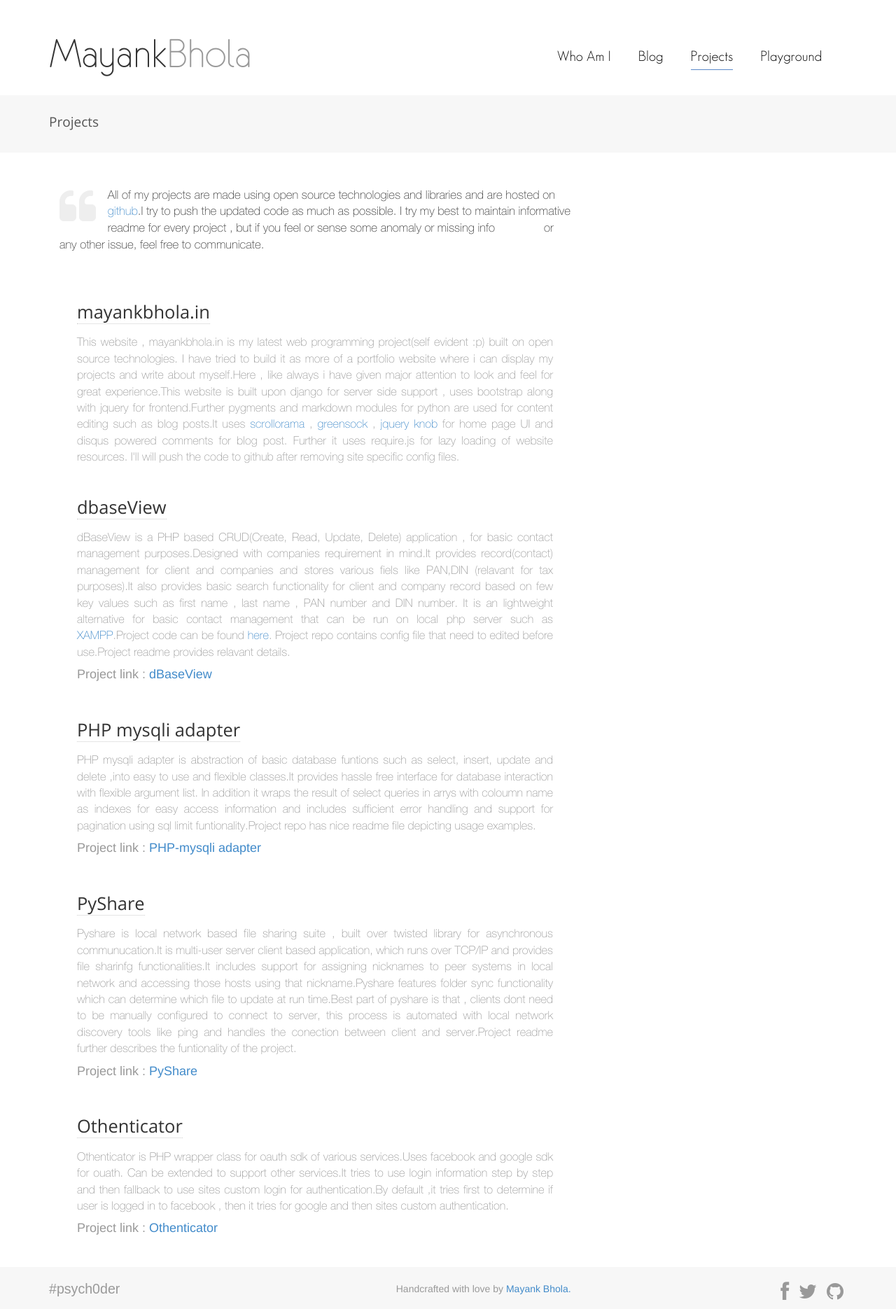
After one commit to psych0der/mayankbhola, a Django app: page /projects/ in a window 1280 px wide. The commit adds this page. Shown: the whole page at 70% size. Run offline with Django 3.2, Linux system fonts and the light colour scheme; parts of the project's set-up code (start-up, migrations or seed data) failed here and were passed over; some libraries are stand-ins or nearby versions.

Commit message:
project page projects updation in progress , checkpoint commit

```diff
--- a/blogengine/views.py
+++ b/blogengine/views.py
@@ -12,6 +12,10 @@ from django.views.generic.dates import YearArchiveView ,MonthArchiveView
 
 def aboutMe(request):
       return render_to_response('about.html', { 'type':'about'})
+
+
+def projects(request):
+      return render_to_response('projects.html', { 'type':'project'})
 
 
 
--- a/mayankbhola/urls.py
+++ b/mayankbhola/urls.py
@@ -18,14 +18,19 @@ urlpatterns = patterns('',
 
     #url(r'^blog/archive/(?P<year>[\d]+)/(?P<month>[\d]+)/$', 'blogengine.views.date_archive', name="blog-date-archive"),
 
-     url(r'^blog/archive/(?P<year>\d{4})/(?P<month>\d+)/$',
-        PostMonthArchiveView.as_view(month_format='%m'),
-        name="archive_month_numeric"),
+
 
     url(r'^about/$', 'blogengine.views.aboutMe'),
+    url(r'^projects/$', 'blogengine.views.projects'),
+
+
     url(r'^blog/archive/(?P<year>\d{4})/(?P<month>[-\w]+)/$',
         PostMonthArchiveView.as_view(),
         name="archive_month"),
+
+    url(r'^blog/archive/(?P<year>\d{4})/(?P<month>\d+)/$',
+        PostMonthArchiveView.as_view(month_format='%m'),
+        name="archive_month_numeric"),
 
     url(r'^blog/category/(?P<categorySlug>[-\w]+)/(?P<selected_page>\d+)/?$', 'blogengine.views.getCategory'),
     url(r'^blog/category/(?P<categorySlug>[-\w]+)/$', 'blogengine.views.getCategory'),
--- a/project_static/bootstrap/css/custom.css
+++ b/project_static/bootstrap/css/custom.css
@@ -169,6 +169,7 @@ src: url(../fonts/eurof35.ttf);
 .subtitle-text {
     padding-bottom:1px;
     margin-left:40px;
+
     /*border-bottom: thin dotted #ddd;*/
 
 }
@@ -412,11 +413,12 @@ text-decoration: none;
     font-family: mank;
 }
 
+.cd {
+    font-family: cd;
+}
+
 .polaroid {
     margin-top: 10px;
-
-
-
 }
 
 .polaroid img {
@@ -424,8 +426,10 @@ text-decoration: none;
     height: auto;
     display: block;
     margin-bottom: 12px;
+}
 
-
+.project-intro {
+    font-size: 1.2em;
 }
 
 
@@ -519,3 +523,32 @@ text-decoration: none;
 {
     padding-top: 12px;
 }
+
+
+
+
+/* *******************************
+
+        project page
+
+
+ *******************************  */
+
+.project {
+    margin:10px;
+    padding: 15px;
+    font-size:1.3em;
+}
+
+.project header span {
+    margin-bottom: 10px;
+    font-size:1.4em;
+    border-bottom: thin dotted #ccc;
+}
+.project-content {
+    margin-top:15px;
+    font-size:0.9em;
+    color:#999;
+    text-align: justify;
+    text-justify: newspaper;
+}
--- a/project_static/bootstrap/js/custom.js
+++ b/project_static/bootstrap/js/custom.js
@@ -71,6 +71,8 @@ controller.addTween('#fade1', TweenMax.from( $('#fade1'), .6, {css:{opacity: 0}}
 controller.addTween('#fade2', TweenMax.from( $('#fade2'), .6, {css:{opacity: 0}}));
 controller.addTween('#fade3', TweenMax.from( $('#fade3'), .6, {css:{opacity: 0}}));
 
+controller.addTween('#aka', TweenMax.from( $('#aka'), .10, {css:{opacity:0}, ease:Quad.easeInOut}));
+
 controller.addTween('#mayank', TweenMax.from( $('#mayank'), .25, {css:{right:'2000px'}, ease:Quad.easeInOut}));
 controller.addTween('#bhola', TweenMax.from( $('#bhola'), .25, {css:{left:'3000px'}, ease:Quad.easeInOut}));
 
--- a/templates/about.html
+++ b/templates/about.html
@@ -34,7 +34,7 @@ Passionate coder, Epicure, Geek, Apple fanboy ]
 </br>
 </br>
 <p class="intro intro1 text-center" >
-<span id="action1" class="big-font">I am </span></br></br> <span class="marker"><span id="mayank" class="relative">Mayank</span> <span id="bhola" class="relative"> Bhola ,</span></span> </br></br> <span class="quick" id="fade1">a computer science undergrad from Delhi,India.</br></br>  </span> <span class="beb" id="fade">I like to code passionately and scavenge
+<span id="action1" class="big-font">I am </span></br></br> <span class="marker"><span id="mayank" class="relative">Mayank</span> <span id="bhola" class="relative"> Bhola ,</span></span> </br><span class="relative cd" id="aka">A.K.A psych0der </span> </br></br><span class="quick" id="fade1">a computer science undergrad from Delhi,India.</br></br>  </span> <span class="beb" id="fade">I like to code passionately and scavenge
 new technologies. </span>
 </p>
 
--- a/templates/header.html
+++ b/templates/header.html
@@ -25,7 +25,7 @@
       <script src="../../assets/js/respond.min.js"></script>
     <![endif]-->
      <script type="text/javascript">
-     var disqus_developer = 1; // this would set it to developer mode
+     //var disqus_developer = 1; // this would set it to developer mode
     </script>
 
   </head>
@@ -40,10 +40,10 @@
   </h1>
 
   <ul class="pull-right navbar">
-  <li><a href="http://localhost:8000/about/" {%if type == "about" %} class="highlight" {%endif%}  id="Who Am I">Who Am I</a></li>
-  <li><a href="http://localhost:8000/blog/" {%if type == "blog" %} class="highlight" {%endif%}>Blog</a></li>
-  <li><a href="localhost:8000/work/">Work</a></li>
-  <li><a href="localhost:8000/experiments/">Experiments</a></li>
+  <li><a href="/about/" {%if type == "about" %} class="highlight" {%endif%}  id="Who Am I">Who Am I</a></li>
+  <li><a href="/blog/" {%if type == "blog" %} class="highlight" {%endif%}>Blog</a></li>
+  <li><a href="/projects/"{%if type == "project" %} class="highlight" {%endif%} >Projects</a></li>
+  <li><a href="/playground/">Playground</a></li>
   </ul>
 
   </header>
--- /dev/null
+++ b/templates/projects.html
@@ -0,0 +1,121 @@
+{% include 'header.html' %}
+
+    <p class="lead subtitle text-danger"><span class="subtitle-text"> Projects </span></p>
+    <div class="container">
+        <div class="col-md-8">
+        <i class="icon-quote-left icon-4x pull-left icon-muted"></i>
+        <p class="lead text-left project-intro hnew">
+		All of my projects are made using open source technologies and libraries and are hosted on
+        <a href="github.com/psych0der">github</a>.I try to push the updated code as much as possible.
+        I try my best to maintain informative readme for every project , but if you feel or sense some anomaly or missing info
+        &nbsp;&nbsp;&nbsp;&nbsp; &nbsp;&nbsp;&nbsp;&nbsp;&nbsp;&nbsp;&nbsp;&nbsp; or any other issue, feel free to communicate.
+		</p>
+
+		</br>
+
+
+
+		<div class="project">
+		<header class="opens"><span>mayankbhola.in</span></header>
+		<div class="project-content hnew">
+		This website , mayankbhola.in is my latest web programming project(self evident :p) built on open source technologies.
+		I have tried to build it as
+		more of a portfolio website where i can display my projects and write about myself.Here , like always i have given
+		major attention to look and feel for great experience.This website is built upon django for server side support , uses
+		bootstrap along with jquery for frontend.Further pygments and markdown modules for python are used for content editing
+		such as blog posts.It uses <a href="http://johnpolacek.github.io/superscrollorama/">scrollorama</a> , <a href="http://www.greensock.com">greensock</a> , <a href="http://anthonyterrien.com/knob/">jquery knob</a> for home page UI and disqus powered comments for blog post.
+		Further it uses require.js for lazy loading of website resources.
+		I'll will push the code to github after removing site specific config files.
+		</br>
+
+		</div>
+		</div>
+
+
+		<div class="project">
+		<header class="opens"><span>dbaseView</span></header>
+		<div class="project-content hnew">
+		dBaseView is a PHP based CRUD(Create, Read, Update, Delete) application , for basic contact management
+		purposes.Designed with companies requirement in mind.It provides record(contact) management for client and companies
+		and stores various fiels like PAN,DIN (relavant for tax purposes).It also provides basic search functionality for client and
+		company record based on few key values such as first name , last name , PAN number and DIN number.
+		It is an lightweight alternative for basic contact management that can be run on local php server such as <a href="http://www.apachefriends.org/en/xampp.html">XAMPP</a>.Project code can be found <a href="https://github.com/psych0der/DbaseView">here</a>.
+		Project repo contains config file that need to edited before use.Project readme provides relavant details.
+		</br>
+		<h4>Project link : <a href="https://github.com/psych0der/DbaseView">dBaseView</a> </h4>
+		</div>
+		</div>
+
+
+		<div class="project">
+		<header class="opens"><span>PHP mysqli adapter</span></header>
+		<div class="project-content hnew">
+		PHP mysqli adapter is abstraction of basic database funtions such as select, insert, update and delete ,into
+		easy to use and flexible classes.It provides hassle free interface for database interaction with flexible argument list.
+		In addition it wraps the result of select queries in arrys with coloumn name as indexes for easy access information and includes
+		sufficient error handling and support for pagination using sql limit funtionality.Project repo has nice
+		readme file depicting usage examples.
+
+		</br>
+		<h4>Project link : <a href="https://github.com/psych0der/PHP-MySqli-connector">PHP-mysqli adapter</a> </h4>
+		</div>
+		</div>
+
+		<div class="project">
+		<header class="opens"><span>PyShare</span></header>
+		<div class="project-content hnew">
+		Pyshare is local network based file sharing suite , built over twisted library for
+		asynchronous communucation.It is multi-user server client based application, which
+		runs over TCP/IP and provides file sharinfg functionalities.It includes support for assigning nicknames to
+		peer systems in local network and accessing those hosts using that nickname.Pyshare features folder sync functionality
+		which can determine which file to update at run time.Best part of pyshare is that ,
+		clients dont need to be manually configured to connect to server, this process is automated with local network discovery tools
+		like ping and handles the conection between client and server.Project readme further describes the
+		funtionality of the project.
+		</br>
+		<h4>Project link : <a href="https://github.com/psych0der/pyshare">PyShare</a> </h4>
+		</div>
+		</div>
+
+
+		<div class="project">
+		<header class="opens"><span>Othenticator</span></header>
+		<div class="project-content hnew">
+		Othenticator is PHP wrapper class for oauth sdk of various services.Uses facebook and google sdk for ouath.
+		Can be extended to support other services.It tries to use login information step by step and then fallback
+		to use sites custom login for authentication.By default ,it tries first to determine if user is logged in to
+		facebook , then it tries for google and then sites custom authentication.
+		</br>
+		<h4>Project link : <a href="https://github.com/psych0der/Othenticator">Othenticator</a> </h4>
+		</div>
+		</div>
+
+
+
+
+
+
+
+
+
+
+
+
+
+
+
+
+
+        </div>
+
+    </div>
+
+
+
+
+
+
+
+
+
+{% include 'footer.html' %}
```
